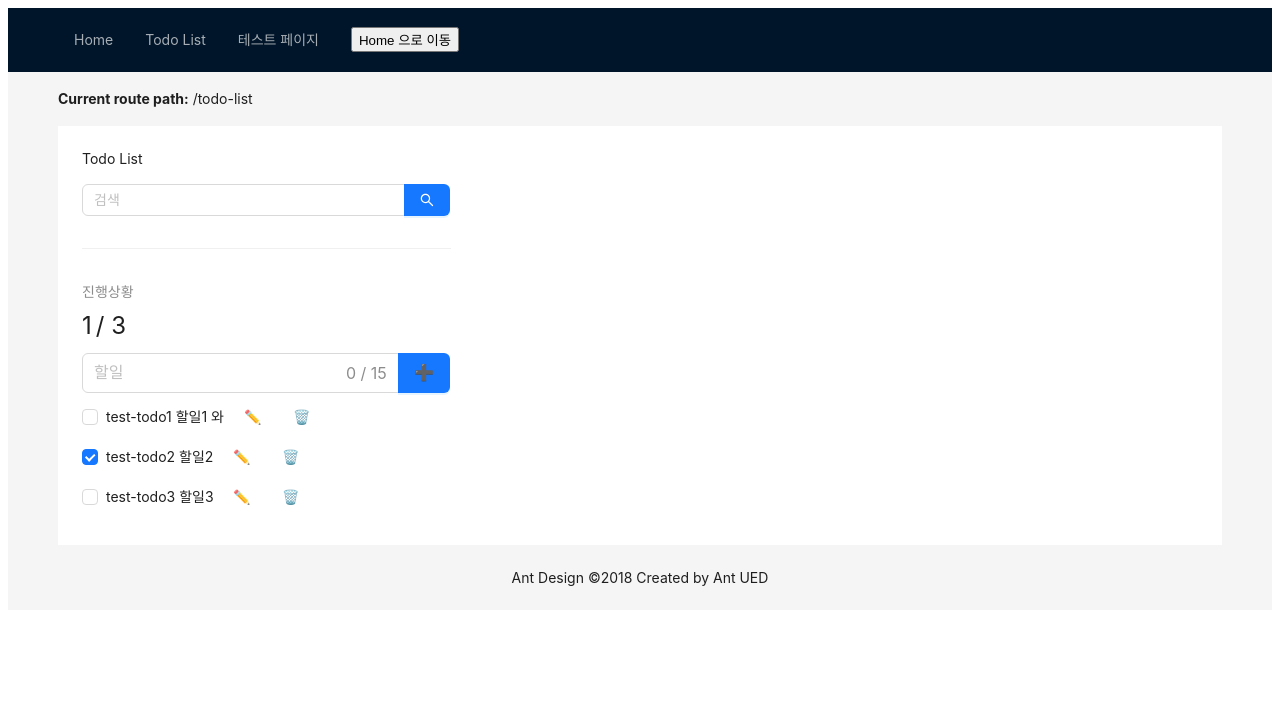
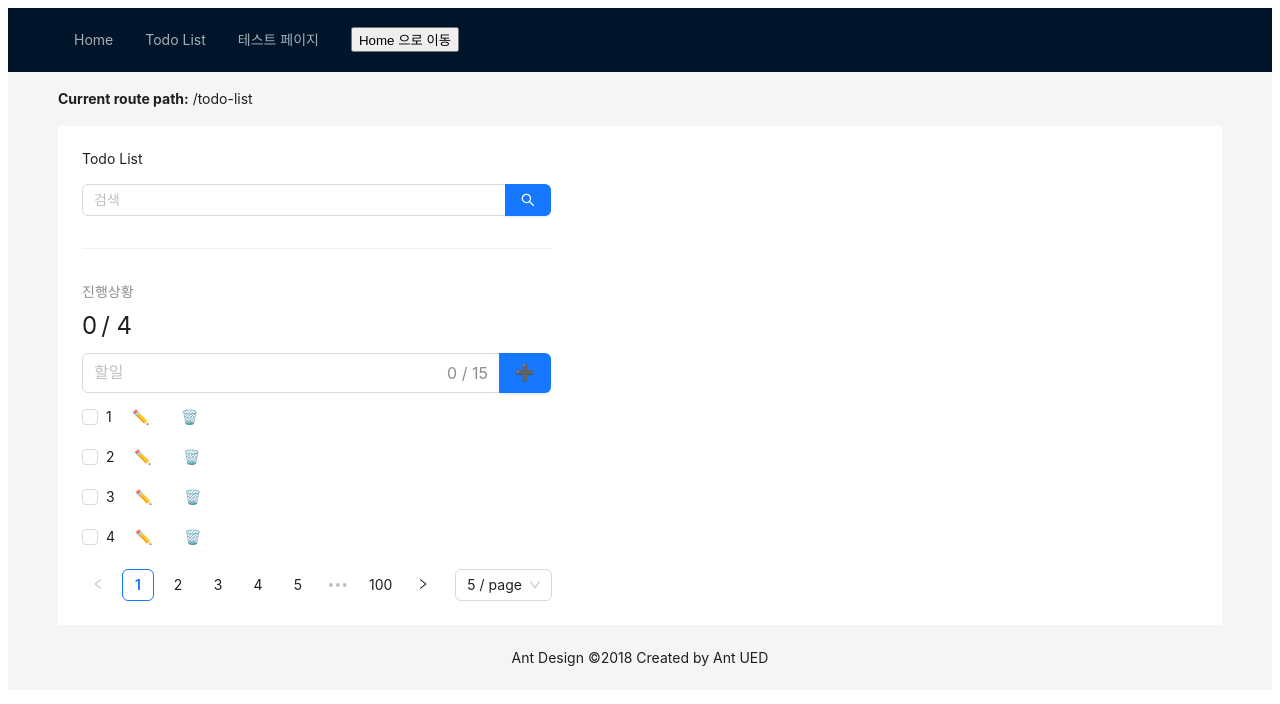
Before and after one commit to ssong94/vue3-todo-list, a Vue app: page /todo-list in a window 1280 px wide. Shown: the top 704 px of the page. Built offline with nearby package versions, Linux system fonts and the light colour scheme; data requests are answered from the project's data file.

Commit message:
feat: axios 통신 추가
- 추가, 수정, 삭제 axios 활용

```diff
--- /dev/null
+++ b/db.json
@@ -0,0 +1,24 @@
+{
+  "todos": [
+    {
+      "id": 1711103758647,
+      "checked": false,
+      "text": "1"
+    },
+    {
+      "id": 1711103760006,
+      "checked": false,
+      "text": "2"
+    },
+    {
+      "id": 1711103760925,
+      "checked": false,
+      "text": "3"
+    },
+    {
+      "id": 1711103761638,
+      "checked": false,
+      "text": "4"
+    }
+  ]
+}
--- a/package.json
+++ b/package.json
@@ -3,6 +3,7 @@
   "version": "0.1.0",
   "private": true,
   "scripts": {
+    "db:serve": "json-server --watch db.json --port=3001",
     "serve": "vue-cli-service serve --port 3000",
     "build": "vue-cli-service build",
     "lint": "vue-cli-service lint"
@@ -10,7 +11,9 @@
   "dependencies": {
     "ant-design-vue": "^4.1.2",
     "antd": "^5.15.3",
+    "axios": "^1.6.8",
     "core-js": "^3.8.3",
+    "json-server": "^1.0.0-alpha.23",
     "vue": "^3.2.13",
     "vue-router": "^4.3.0"
   },
--- a/src/components/views/TodoList.vue
+++ b/src/components/views/TodoList.vue
@@ -43,11 +43,11 @@
 
     </a-input-group>
 
-    <a-checkbox v-for="todo in filterTodos" :key="todo.id" v-model:checked="todo.checked ">
+    <a-checkbox @change="changeStatus(todo, $event)" v-for="todo in filterTodos" :key="todo.id" v-model:checked="todo.checked ">
 
       <a-input-group v-if="isEditMode && editObj.id === todo.id" compact>
         <a-input  @blur="isEditMode = false" v-model:value="editObj.text" show-count :maxlength="15" placeholder="" @keyup.enter="doEditTodo(todo)" style="width: calc(70% - 0px)" />
-        <a-button type="text">❌</a-button>
+        <a-button type="text" @click.prevent="isEditMode = false">❌</a-button>
       </a-input-group>
 
       <div v-else>
@@ -66,6 +66,7 @@
     </a-checkbox>
 
     <a-empty v-show="todos.length === 0" />
+    <a-pagination v-show="todos.length !== 0" v-model:pageSize=pageSize v-model:current="currentPage" :total="totalPageCount" />
 
 
   </a-space>
@@ -79,36 +80,24 @@
 <script setup>
 
 
-import {computed, reactive, ref} from "vue";
+import {computed, reactive, ref, watch} from "vue";
 import { message } from 'ant-design-vue'
+import axios from "axios";
 
-const todos = ref([
-  {
-    id: 1,
-    text: 'test-todo1 할일1 와',
-    checked: false
-  },
-  {
-    id:2,
-    text: 'test-todo2 할일2',
-    checked: true
-  },
-  {
-    id:3,
-    text: 'test-todo3 할일3',
-    checked: false
-  }
-]
-)
+const todos = ref([])
 
-
+const pageSize = ref(5);
+const totalPageCount = ref(500);
 const searchInput = ref('');
 const todoInput = ref('');
 const isEditMode = ref(false)
+const currentPage = ref(1);
 const editObj = reactive({
   id: 0,
   text: ''
 })
+
+const url = 'http://localhost:3001/todos'
 
 const checkedCount = computed(() => {
   let count = 0;
@@ -116,6 +105,21 @@ const checkedCount = computed(() => {
   return count;
 })
 
+watch(pageSize, () => {
+  console.log('pageSize', pageSize.value);
+});
+
+watch(currentPage, async() => {
+  // const data = await axios.get('https://jsonplaceholder.typicode.com/posts');
+  // console.log(data);
+})
+
+const getTodos = async () => {
+  const res = await axios.get(url)
+  todos.value = res.data;
+}
+
+getTodos();
 
 const filterTodos = computed(() => {
 
@@ -139,6 +143,7 @@ const changeValue = (e) => {
 }
 
 
+
 const addNewTodo = () => {
 
   const text = todoInput.value.trim();
@@ -150,7 +155,10 @@ const addNewTodo = () => {
   if(hasTextInTodos(text)) {
     alert(`"${text}"가 이미 존재해요.`)
   } else {
-    todos.value.push( createTodoObj(text) )
+
+    axios.post(url, createTodoObj(text))
+        .then(getTodos)
+
   }
 
   clearTodoInput();
@@ -159,14 +167,31 @@ const addNewTodo = () => {
 const doEditTodo = (obj) => {
   const id = obj.id
 
+  const updateData = {
+    id,
+    text: editObj.text
+  }
 
-  filterTodos.value.forEach(obj => {
-    if(obj.id === id) {
-      obj.text = editObj.text;
-    }
-  })
+  updateTodo(updateData);
 
   isEditMode.value = false
+}
+
+const changeStatus = (todo, e) => {
+  const checked = e.target.checked;
+
+  const updateData = {
+    id: todo.id,
+    checked: checked
+  }
+
+  updateTodo(updateData)
+}
+
+const updateTodo = (obj) => {
+  axios.patch(`${url}/${obj.id}`, obj)
+      .then(getTodos)
+      .catch(() => alert('오류 발생'))
 }
 
 const goEditMode = obj => {
@@ -187,8 +212,10 @@ const createTodoObj = text => {
 const hasTextInTodos = value => todos.value.some(el => el.text === value);
 
 const deleteTodo = (id) => {
-  todos.value = todos.value.filter(obj => obj.id !== id);
-  confirm();
+  axios.delete(`${url}/${id}`)
+      .then(confirm)
+      .then(getTodos)
+      .catch(() => alert('error'))
 }
 
 
```
Also changed, not shown: 1 other file (tests, documents, lock files or other folders).
